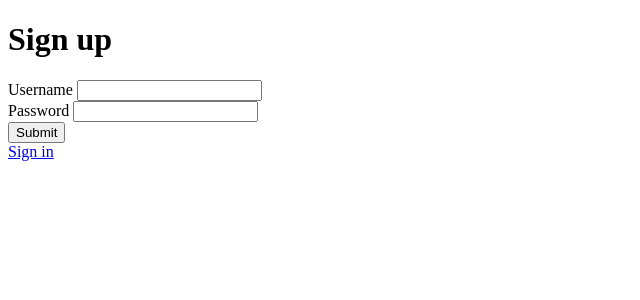
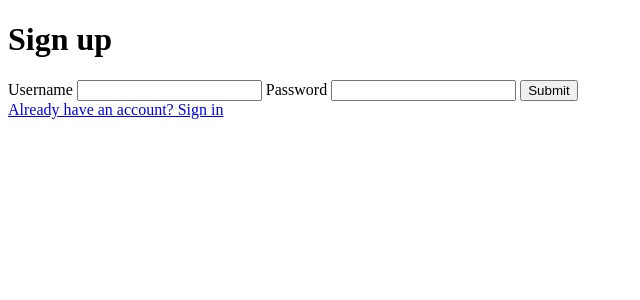
Before and after one commit to skyturtleio/lucia-guide, a SvelteKit app: page /signup in a window 1280 px wide. Shown: the top 300 px of the page, without its empty margins (0-640 px from the left). Built offline with nearby package versions, Linux system fonts and the light colour scheme; no server answers.

Commit message:
clarify links

```diff
--- a/src/routes/signup/+page.svelte
+++ b/src/routes/signup/+page.svelte
@@ -9,11 +9,11 @@
 <form method="POST" use:enhance>
 	<label for="username">
 		<span>Username</span>
-		<input name="username" id="username" type="text" /><br />
+		<input name="username" id="username" type="text" />
 	</label>
 	<label for="password">
 		<span>Password</span>
-		<input name="password" id="password" type="password" /><br />
+		<input name="password" id="password" type="password" />
 	</label>
 	<button type="submit">Submit</button>
 </form>
@@ -21,4 +21,4 @@
 {#if form?.message}
 	<p class="error">{form.message}</p>
 {/if}
-<a href="/login">Sign in</a>
+<a href="/login">Already have an account? Sign in</a>
```
